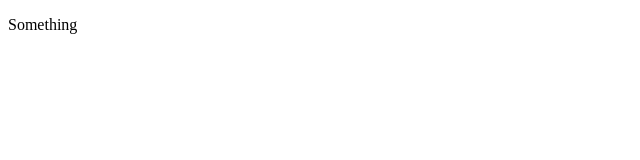
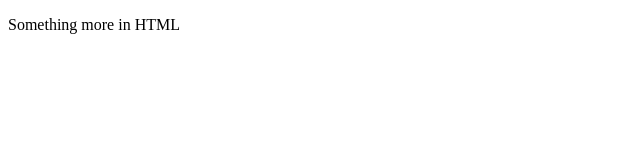
Before and after one commit to blackdiamonddev/bootstrapTest, a plain HTML site: page index.html in a window 1280 px wide. Shown: the whole page, without its empty margins (0-640 px from the left). Drawn offline with Linux system fonts and the light colour scheme.

Commit message:
Needed to add to more in HTML

```diff
--- a/index.html
+++ b/index.html
@@ -4,7 +4,7 @@
 	<title>Bootstrap Test</title>
 </head>
 <body>
-	<p>Something</p>
+	<p>Something more in HTML</p>
 
 </body>
 </html>
```
